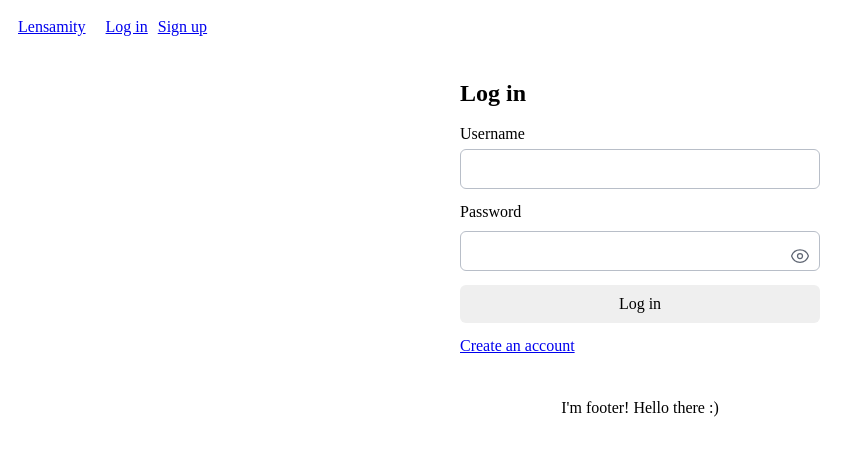
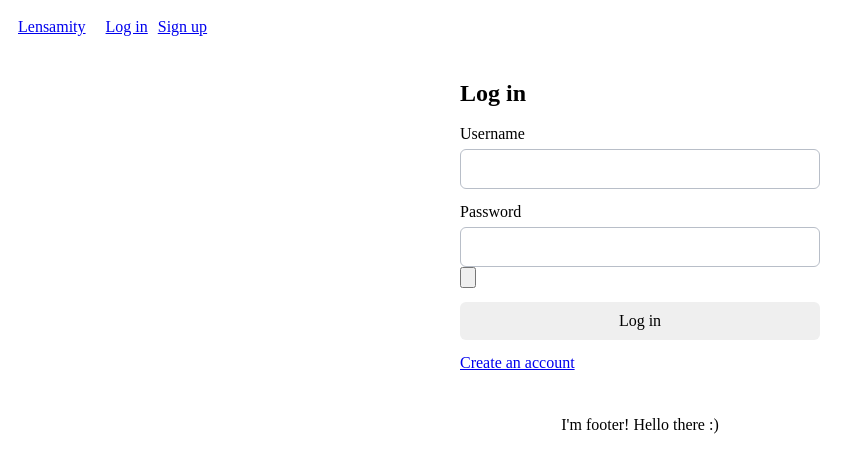
Before and after one commit to ipersids/lens-amity-app, a React (Vite) app in the folder client-web/: page /login in a window 1280 px wide. Shown: the top 472 px of the page, without its empty margins (0-865 px from the left). Built offline with nearby package versions, Linux system fonts and the light colour scheme; no server answers.

Commit message:
refactor: update styles for auth form fields

```diff
--- a/client-web/src/features/auth/components/PasswordField.tsx
+++ b/client-web/src/features/auth/components/PasswordField.tsx
@@ -25,7 +25,7 @@ const PasswordField = ({
 
   return (
     <section>
-      <section className="password-field">
+      <section className="auth-form-field">
         <label htmlFor={autoComplete}>{label}</label>
         <input
           id={autoComplete}
--- a/client-web/src/styles/style.css
+++ b/client-web/src/styles/style.css
@@ -63,16 +63,19 @@ footer {
   opacity: 0.7;
 }
 
-.password-field {
+.auth-form-field {
   position: relative;
 }
 
-.password-field input {
-  padding-right: 40px;
-  margin-top: 4px;
+.auth-form-field label {
+  margin-bottom: 4px;
 }
 
-.password-field button {
+.auth-form-field input {
+  padding-right: 40px;
+}
+
+.auth-form-field button {
   position: absolute;
   inset: 40% 8px 0 auto;
   width: 28px;
@@ -82,7 +85,7 @@ footer {
   cursor: pointer;
 }
 
-.password-field svg {
+.auth-form-field svg {
   width: 20px;
 }
 
```
